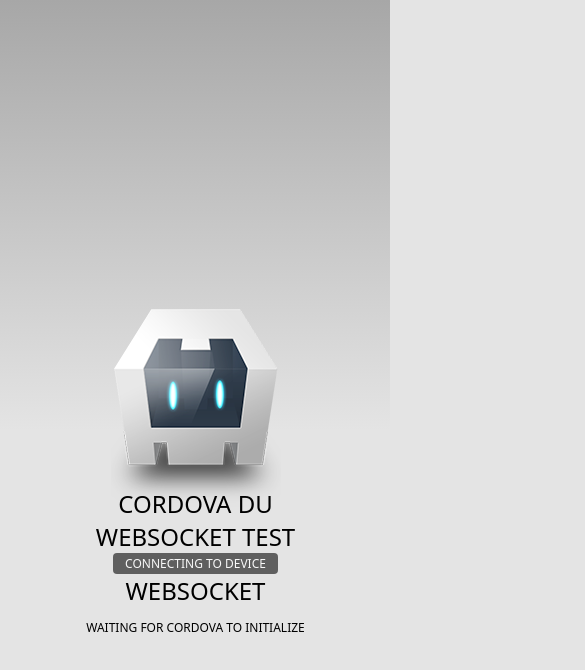
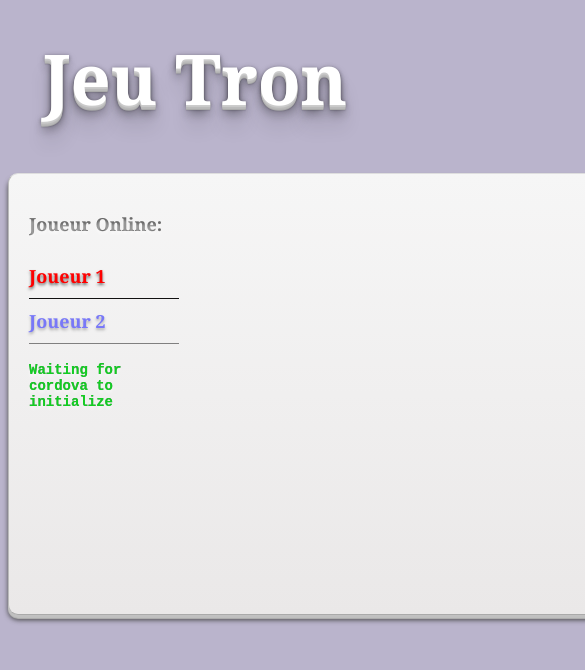
Before and after one commit to ZoZhang/tron, a website: page www/index.html in a window 390 px wide. Shown: the top 670 px of the page, 585 px wide, since content can reach past the window. Drawn offline with Linux system fonts and the light colour scheme; some packages are replaced by stand-ins of ours.

Commit message:
Premiere d'accueil

```diff
--- /dev/null
+++ b/www/css/style.css
@@ -0,0 +1,84 @@
+
+body{
+    font-family: Verdana;
+    background-color: #bab4cc;
+
+}
+h1{
+    margin-top: 30px;
+    text-align: center;
+	color: #fff;
+	text-align: center;
+	font: bold 70px Georgia, Helvetica, Arial, sans-serif;
+	text-shadow: 0 1px 0 #cccccc,
+				 0 2px 0 #c9c9c9,
+				 0 3px 0 #bbbbbb,
+				 0 4px 0 #b9b9b9,
+				 0 5px 0 #aaaaaa,
+				 0 6px 1px rgba(0, 0, 0, 0.1),
+				 0 0 5px rgba(0, 0, 0, 0.1),
+				 0 1px 3px rgba(0, 0, 0, 0.3),
+				 0 3px 5px rgba(0, 0, 0, 0.2),
+				 0 5px 10px rgba(0, 0, 0, 0.25),
+				 0 10px 10px rgba(0, 0, 0, 0.2),
+				 0 20px 20px rgba(0, 0, 0, 0.15);
+
+
+}
+
+p {
+   font: bold 18px Georgia, Helvetica, Arial, sans-serif;
+    background-color: #666666;
+    -webkit-background-clip: text;
+    -moz-background-clip: text;
+    background-clip: text;
+    color: transparent;
+    text-shadow: rgba(255,255,255,0.5) 0px 3px 3px;
+}
+
+.wrapblock{
+    width: 870px;
+    padding: 20px;
+    margin: 40px auto;
+    overflow: hidden;
+    border-width: 1px;
+    border-style: solid;
+    border-color: #dedede #bababa #aaa #bababa;
+    -moz-box-shadow: 0 3px 3px rgba(255,255,255,.1), 0 3px 0 #bbb, 0 4px 0 #aaa, 0 5px 5px #444;
+    -webkit-box-shadow: 0 3px 3px rgba(255,255,255,.1), 0 3px 0 #bbb, 0 4px 0 #aaa, 0 5px 5px #444;
+    box-shadow: 0 3px 3px rgba(255,255,255,.1), 0 3px 0 #bbb, 0 4px 0 #aaa, 0 5px 5px #444;
+    -moz-border-radius: 10px;
+    -webkit-border-radius: 10px;
+    border-radius: 10px;
+    background-color: #f6f6f6;
+    background-image: -webkit-gradient(linear, left top, left bottom, from(#f6f6f6), to(#eae8e8));
+    background-image: -webkit-linear-gradient(top, #f6f6f6, #eae8e8);
+    background-image: -moz-linear-gradient(top, #f6f6f6, #eae8e8);
+    background-image: -ms-linear-gradient(top, #f6f6f6, #eae8e8);
+    background-image: -o-linear-gradient(top, #f6f6f6, #eae8e8);
+    background-image: linear-gradient(top, #f6f6f6, #eae8e8);
+}
+#WebSocketStatus{
+    color: rgb(17, 207, 33);
+    font-family: 'Courier New', Courier, monospace;
+    font-size: 14px;
+}
+#info_joueur{
+    width: 150px;
+    height: 400px;
+    outline: 0px solid #000;
+    float: left;
+    margin-right: 15px;
+}
+
+.joueur{
+    padding: 0;
+	list-style: none;
+}
+.joueur li {
+	border-bottom: 1px solid #111;
+    padding: 10px 0;
+    text-shadow: 0px 2px 3px #666;
+    font: bold 18px Georgia, Helvetica, Arial, sans-serif;
+
+}
--- a/www/index.html
+++ b/www/index.html
@@ -34,20 +34,34 @@
         <meta name="msapplication-tap-highlight" content="no">
         <meta name="viewport" content="initial-scale=1, width=device-width, viewport-fit=cover">
         <meta name="color-scheme" content="light dark">
-        <link rel="stylesheet" href="css/index.css">
+        <link rel="stylesheet" href="css/style.css">
         <title>Hello World</title>
     </head>
     <body>
-        <div class="app">
-            <h1>Cordova du websocket test</h1>
-            <div id="deviceready" class="blink">
-                <p class="event listening">Connecting to Device</p>
-                <p class="event received">Device is Ready</p>
-            </div>
-            <h1>WebSocket</h1>
-            <p id="WebSocketStatus">Waiting for cordova to initialize</p>
-        </div>
+        <h1 class="title">Jeu Tron</h1>
+		<div class="wrapblock">
+			<div id="info_joueur">
+                <p>Joueur Online:</p>
+                <ul class="joueur">
+                    <li style="color: red;">Joueur 1</li>
+                    <li style="color: blue; opacity:0.5;">Joueur 2</li>
+                </ul>
+                <div class="app">
+                    <div id="deviceready" class="blink">
+                        <p class="event listening"></p>
+                        <p class="event received"></p>
+                    </div>
+                    <p id="WebSocketStatus">Waiting for cordova to initialize</p>
+                </div>
+
+
+
+
+
+
         <script src="cordova.js"></script>
         <script src="js/index.js"></script>
     </body>
+
+
 </html>
```
